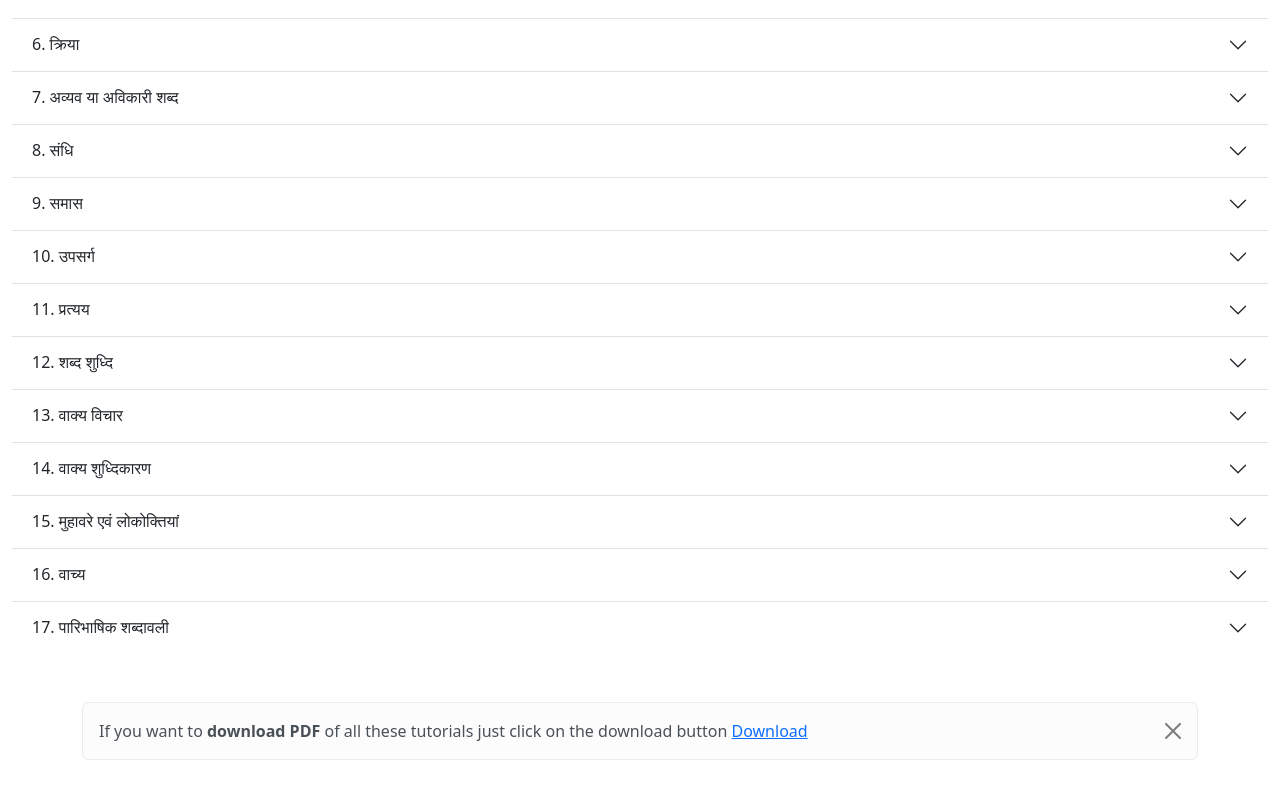
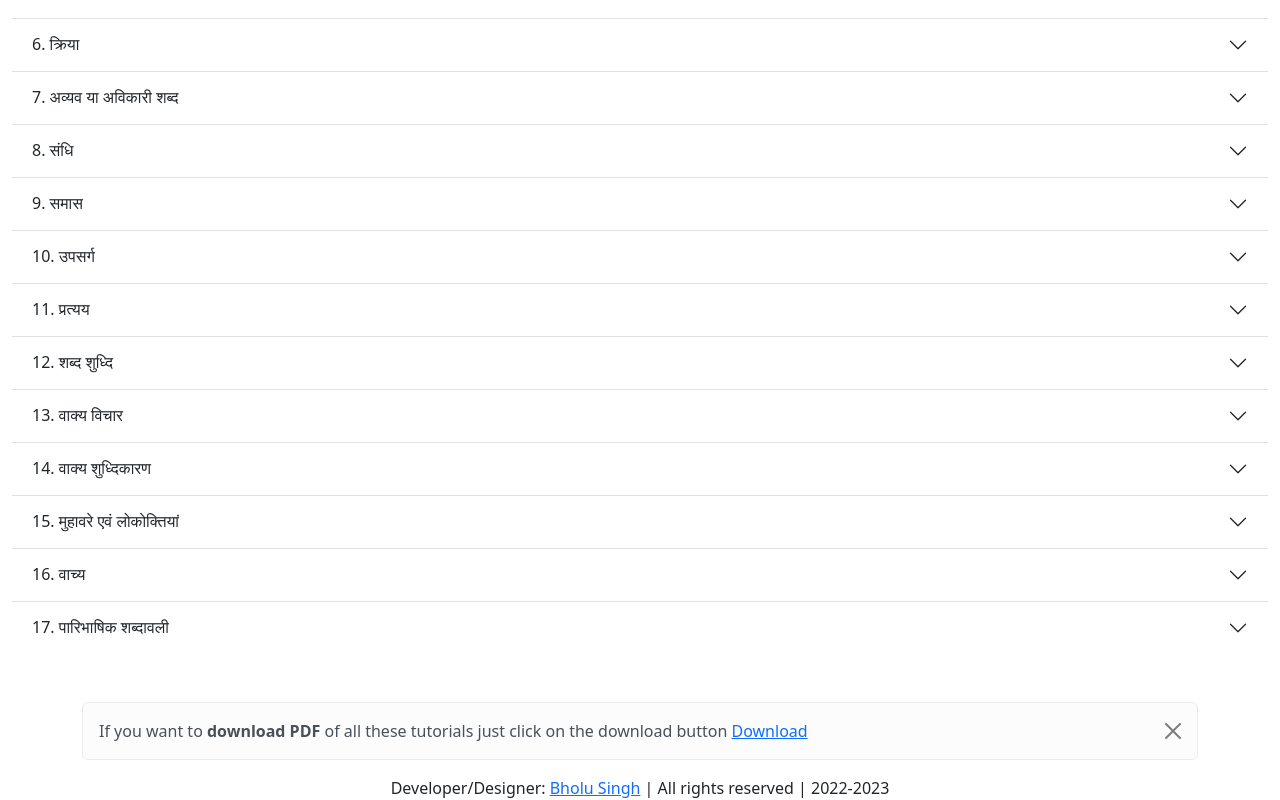
Before and after one commit to BHOLU-SINGH/competition, a plain HTML site: page index.html in a window 1280 px wide. Shown: the part 392-1192 px from the top of the page. Before the commit the page ends 1168 px from the top, so only its background shows below. Drawn offline with nearby package versions, Linux system fonts and the light colour scheme.

Commit message:
initial commit

```diff
--- a/index.html
+++ b/index.html
@@ -312,6 +312,9 @@
             <button type="button" class="btn-close" data-bs-dismiss="alert" aria-label="Close"></button>
         </div>
     </div>
+    <div class="container-fluid mt-3 text-center">
+        Developer/Designer: <a href="https://github.com/bholu-singh" target="_blank">Bholu Singh</a> | All rights reserved | 2022-2023</a>
+    </div>
 
 
 
```
